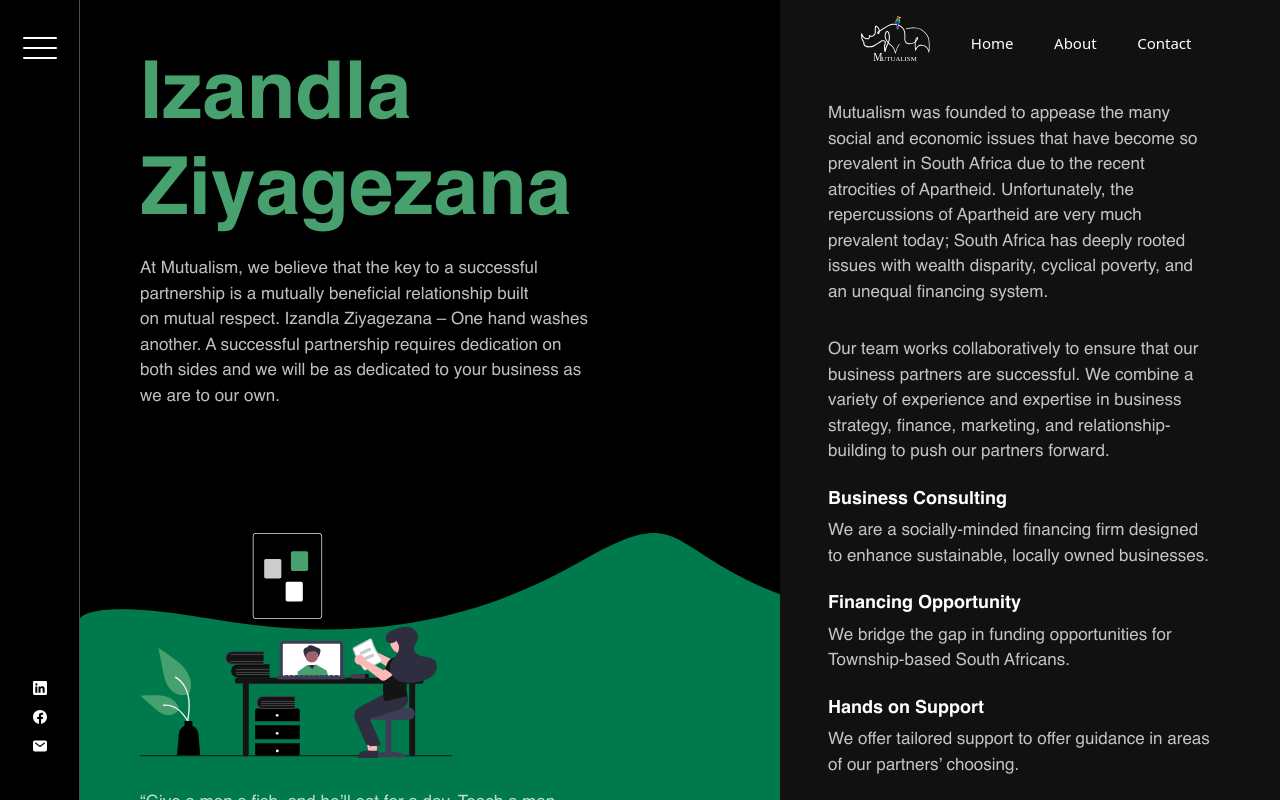
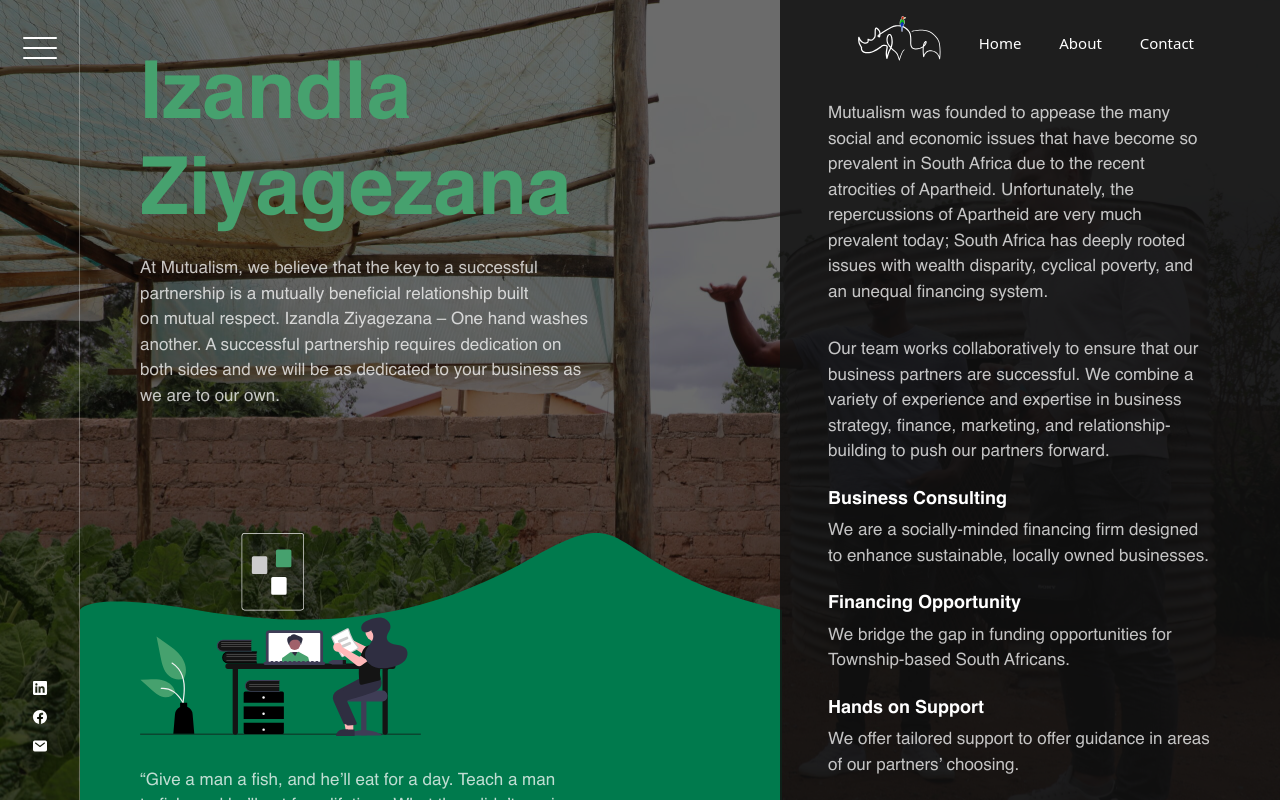
Before and after one commit to JoeyAlpha5/mutualism-web, a React (Create React App) app: page /#/about in a window 1280 px wide. Shown: the top 800 px of the page. Built offline with nearby package versions, Linux system fonts and the light colour scheme.

Commit message:
Added Background Image & Changed Logo

```diff
--- a/src/App.css
+++ b/src/App.css
@@ -7,6 +7,24 @@
   padding: 0;
   overflow: auto;
   display: flex;
+}
+
+.background-img{
+  background-image: url("./Screens/Jalome/assets/bg.jpg");
+  background-size: cover;
+  background-attachment: fixed;
+  width: 100%;
+  height: 100%;
+  /*position: absolute;*/
+}
+
+/*.container.background-img.contact{*/
+/*  background-image: url("./Screens/Jalome/assets/bg.jpg");*/
+/*  background-size: cover;*/
+/*}*/
+
+.shader{
+  background: rgba(0,0,0,0.58);
 }
 
 /*Styling for the sidebar*/
@@ -146,7 +164,7 @@
   /*Shared styling for the main body components of the app*/
 .main-body-col-1{
   margin-top: 3rem;
-  width: 65%;
+  width: 63.5%;
   color: white;
 }
 /*Styling of the Main content Section*/
@@ -248,7 +266,7 @@
 .main-body-col-2{
   color: #ffffff;
   height: 100%;
-  background: #111111;
+  background: rgba(17,17,17,.85);
   position: fixed;
   right:0px;
   width: 35%;
@@ -394,6 +412,11 @@
   .shape+.shape{
     margin-top: -50rem;
   }
+
+  .main-body-col-1{
+    width: 63.5%;
+  }
+
 }
 /*
 @media(max-width: 1600px){
@@ -408,6 +431,10 @@
 @media (max-width:1600px){
   .shape+.shape {
     margin-top: -38rem;
+  }
+
+  .main-body-col-1{
+    width: 63%;
   }
 }
 
@@ -436,9 +463,15 @@
     margin-top: -25rem;
   }
 
-  /* .gallery{
-    grid-template-columns: auto auto auto auto;
-  } */
+  .main-body-col-1{
+    width: 63.5%;
+  }
+}
+
+@media (max-width: 1366px){
+  .main-body-col-1{
+    width: 61.5%;
+  }
 }
 
 
@@ -446,11 +479,15 @@
   .mid-content.about-mid-content{
     margin-left: 60px;
   }
+
+  .main-body-col-1{
+    width: 58.5%;
+  }
 }
 
 @media (max-width:1260px){
   .main-body-col-1{
-    width: 70%;
+    width: 66%;
   }
 
   .mid-content{
@@ -482,6 +519,18 @@
   } */
 }
 
+@media (max-width: 1080px){
+  .main-body-col-1{
+    width: 60%;
+  }
+}
+
+@media (max-width: 1024px) {
+  .main-body-col-1{
+    width: 58%;
+  }
+}
+
 @media screen and (max-width:1000px){
   ._canvas{
     margin: unset;
@@ -503,6 +552,19 @@
     margin-top: -1rem;
   }
 
+  .background-img.about{
+    background: #111111;
+  }
+
+  .background-img.contact{
+    background: #111111;
+  }
+
+  .shader{
+    width: 100%;
+    background: #000000;
+  }
+
   /* .gallery{
     grid-template-columns: auto auto;
   } */
@@ -513,6 +575,7 @@
 
   .main-body-col-2{
     position: unset;
+    background: #111111;
   }
 
   .main-body-col-1, .main-body-col-2{
--- a/src/Components/Menubar.js
+++ b/src/Components/Menubar.js
@@ -1,5 +1,5 @@
 import React from 'react';
-import logo from '../images/logo/Transparent.svg';
+import logo from '../images/logo/mutualism-logo-white-no-text.svg';
 import Account from './Account';
 import { Link } from "react-router-dom";
 
--- a/src/Components/WebLayout.js
+++ b/src/Components/WebLayout.js
@@ -11,6 +11,7 @@
         console.log(props.page);
         if(props.page === "contact"){
             return (
+                <div className="shader">
                     <div className="container">
                         <Sidebar/>
                         <div className="content-area">
@@ -21,9 +22,11 @@
                             </div>
                         </div>
                     </div>
+                </div>
             );
         }else if(props.page === "about"){
             return (
+                <div className="shader">
                     <div className="container">
                         <Sidebar/>
                         <div className="content-area">
@@ -34,6 +37,7 @@
                             </div>
                         </div>
                     </div>
+                </div>
             );
         }else{
             return <Home page={"home"}/>
@@ -41,7 +45,10 @@
     }
 
     return (
-        <div>
+        <div className={
+            (props.page === "about" || props.page === "contact")
+                ? "background-img" : ""
+        }>
             {renderContent()}
         </div>
     );
```
Lines whose indentation alone changed are shown as unchanged.
